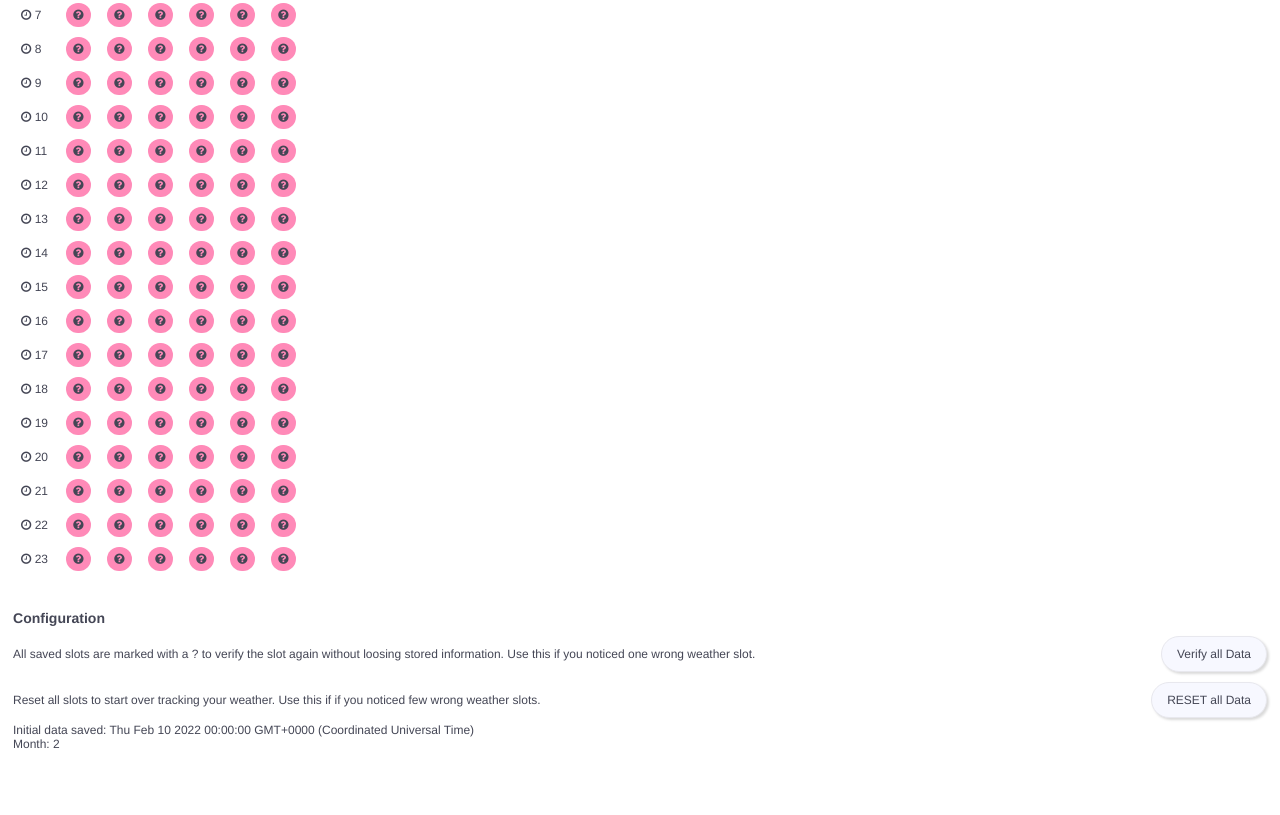
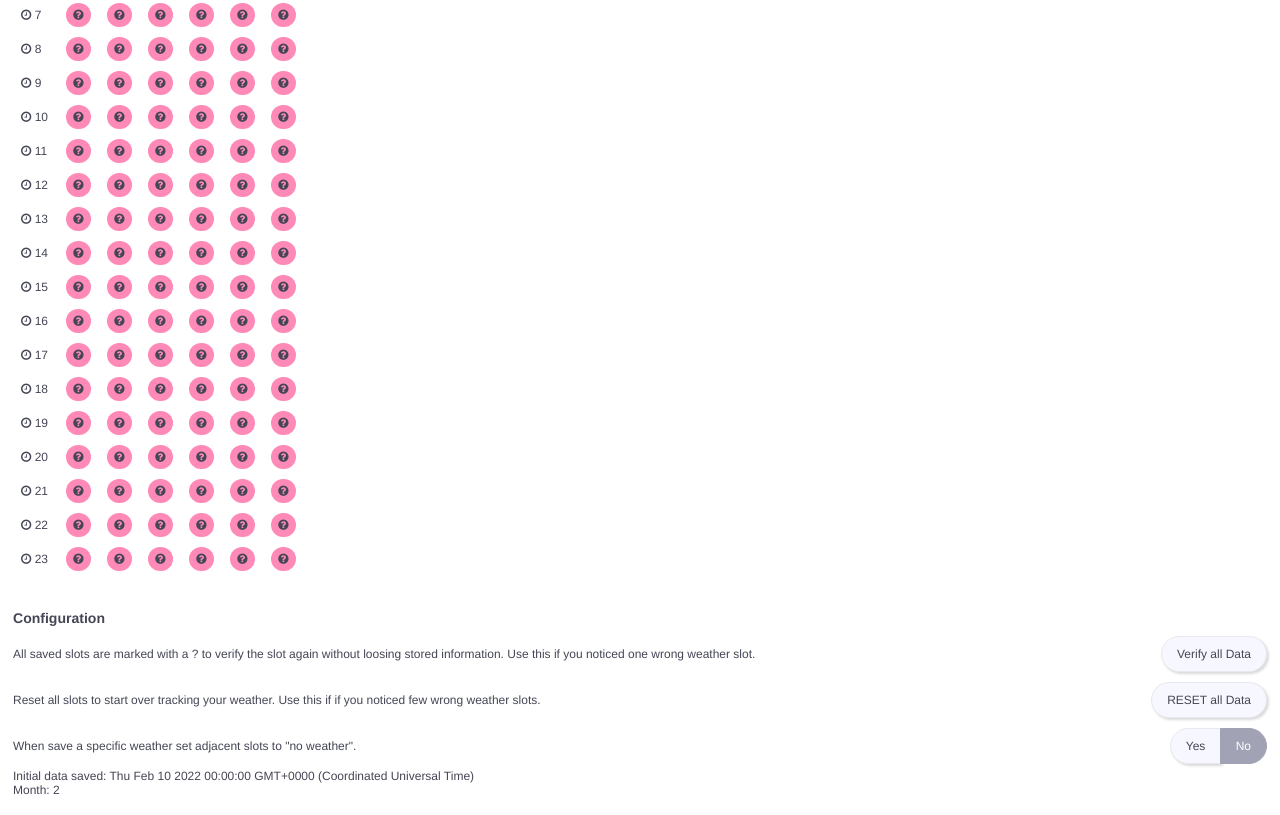
Before and after one commit to krylincy/orna-wetter, a plain HTML site: page index.html in a window 1280 px wide. Shown: the part 814-1629 px from the top of the page. Before the commit the page ends 1583 px from the top, so only its background shows below. Drawn offline with nearby package versions, Linux system fonts and the light colour scheme.

Commit message:
When save a specific weather set adjacent slots to "no weather".

```diff
--- a/index.html
+++ b/index.html
@@ -81,6 +81,13 @@
           <p>Reset all slots to start over tracking your weather. Use this if if you noticed few wrong weather slots.</p>
           <a class="button" @click="resetWeather('Reset all saved weather information?')">RESET all Data</a>
         </div>
+        <div class="action-area">
+          <p>When save a specific weather set adjacent slots to "no weather".</p>
+          <span class="split-button">
+            <a class="button" :class="{'active': hasAdjacentSlots}" @click="setAdjacentSlots(true)">Yes</a>
+            <a class="button" :class="{'active': !hasAdjacentSlots}" @click="setAdjacentSlots(false)">No</a>
+          </span>
+        </div>
         <div>Initial data saved: {{initialSave}}</div>
         <div>Month: {{initialMonth}}</div>
       </div>
@@ -95,6 +102,7 @@
           selectedWeather: null,
           dayNames: ['SUN', 'MON', 'TUE', 'WED', 'THU', 'FRI', 'SAT'],
           triggerResetMonthData: true,
+          hasAdjacentSlots: localStorage.getItem('adjacentSlots') == 'true' ? true : false,
         },
         computed: {
           initialSave: function () {
@@ -182,11 +190,33 @@
 
             return weather.map((weatherEnum, index) => this.calcWeatherObject(weatherEnum, index));
           },
+          getSiblingOffsetSlotNumber: function (slotNumber) {
+            return (this.activeSlot + this.weatherIndex()) % 23;
+          },
           saveNewWeather: function () {
             let newArray = [...this.weatherArray];
             let offsetIndex = (this.activeSlot + this.weatherIndex()) % 23;
 
             newArray[offsetIndex] = { status: this.selectedWeather, verify: false };
+
+            if (this.hasAdjacentSlots && this.selectedWeather) {
+              let defaultSlotConfig = { status: 0, verify: true };
+
+              function setSlot(slot) {
+                let index = (slot + 23) % 23;
+
+                if (!newArray[index].status) {
+                  newArray[index] = { status: 0, verify: false };
+                } else {
+                  newArray[index].verify = true;
+                }
+              }
+
+              [offsetIndex - 2, offsetIndex - 1, offsetIndex + 1, offsetIndex + 2].forEach((s) => {
+                setSlot(s);
+              });
+            }
+
             this.weatherArray = newArray;
 
             localStorage.setItem('weather', JSON.stringify(this.weatherArray));
@@ -200,6 +230,10 @@
               localStorage.removeItem('currentMonth');
               window.location.reload();
             }
+          },
+          setAdjacentSlots: function (isActive = false) {
+            this.hasAdjacentSlots = isActive;
+            localStorage.setItem('adjacentSlots', isActive);
           },
           verifyWeather: function (dialogText) {
             if (confirm(dialogText)) {
@@ -413,6 +447,26 @@
         border-radius: 20px;
       }
 
+      .split-button {
+        white-space: nowrap;
+      }
+
+      .split-button a {
+        border-radius: 0 20px 20px 0;
+      }
+
+      .split-button a:first-child {
+        border-radius: 20px 0 0 20px;
+        margin-right: -5px;
+      }
+
+      .split-button a.active {
+        background-color: #a1a3b4;
+        color: #fff;
+        box-shadow: none;
+        border-color: #a1a3b4;
+      }
+
       .forecast-title {
         margin: 10px 0 10px 45px;
       }
```
